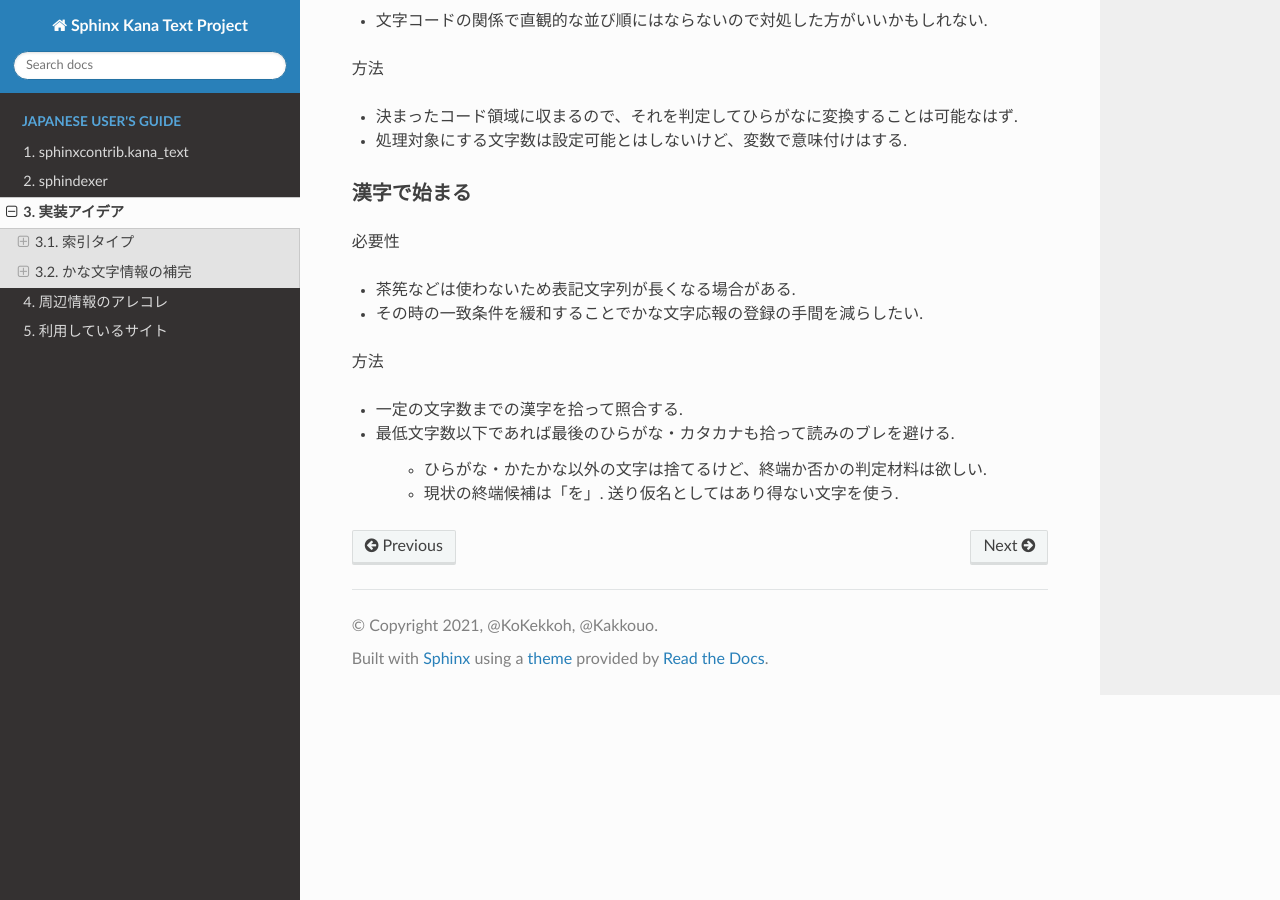
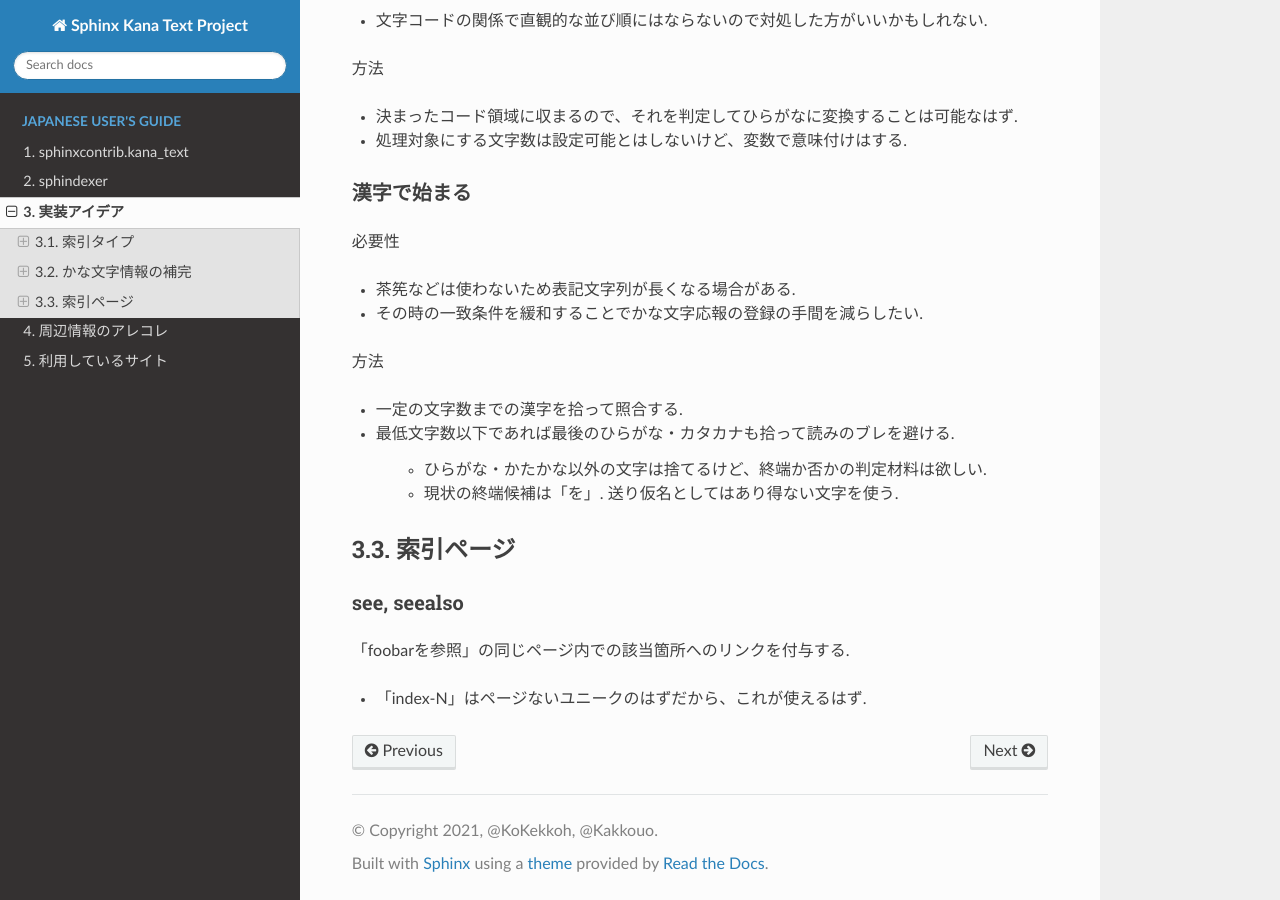
Before and after one commit to KaKkouo/kana_text, a Sphinx documentation site: the page built from docs/idea.rst, in a window 1280 px wide and 900 px high, scrolled down 1501 px. Built offline with Sphinx 7.4.7 and the Read the Docs theme 2.0.0, drawn with Linux system fonts in a browser that asks for light colours.

Commit message:
see, seealso.

```diff
--- a/docs/idea.rst
+++ b/docs/idea.rst
@@ -84,3 +84,11 @@ process_index_entryに拡張性を持たせて、indextypesのカスタムがで
 
     - ひらがな・かたかな以外の文字は捨てるけど、終端か否かの判定材料は欲しい.
     - 現状の終端候補は「を」. 送り仮名としてはあり得ない文字を使う.
+
+索引ページ
+==========
+see, seealso
+------------
+「foobarを参照」の同じページ内での該当箇所へのリンクを付与する.
+
+- 「index-N」はページないユニークのはずだから、これが使えるはず.
```
